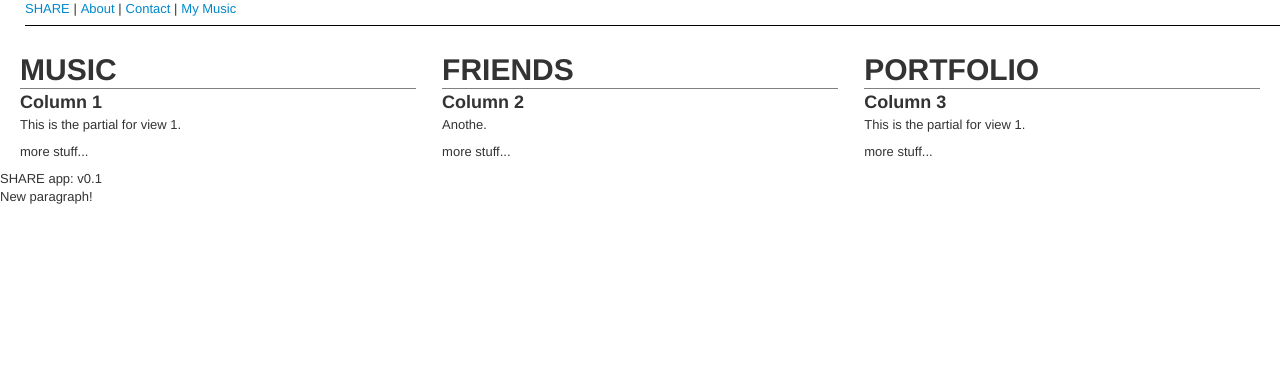
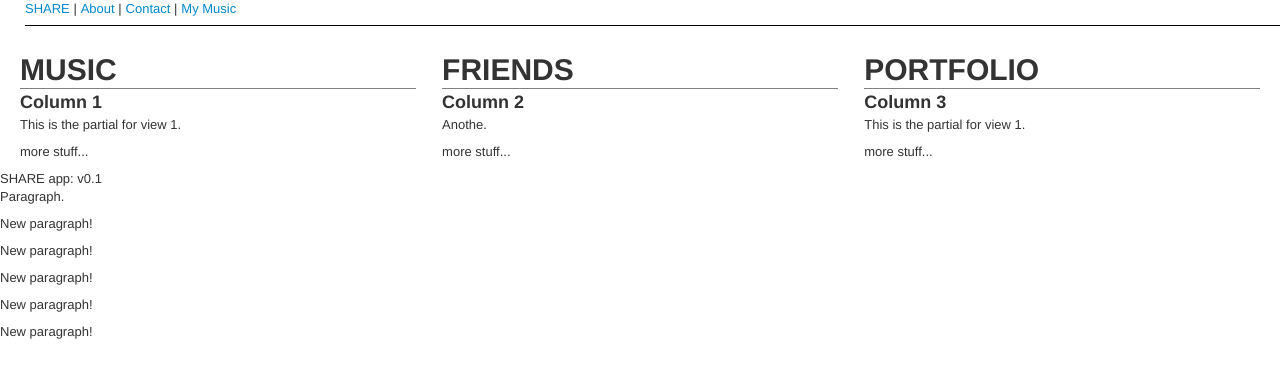
Before and after one commit to mikepriebe/angular-practice-app, a plain HTML site: page index.html in a window 1280 px wide. Drawn offline with Linux system fonts and the light colour scheme.

Commit message:
tutz - binding data

```diff
--- a/index.html
+++ b/index.html
@@ -19,14 +19,16 @@
       <li><a href="#/musicTracks">My Music</a></li>
     </ul>
 
-
     <div ng-view class="view-frame"></div>
 
     <div>SHARE app: v<span app-version></span></div>
 
     <script type="text/javascript">
-            d3.select("body").append("p").text("New paragraph!");
-        </script>
+    var dataset = [ 5, 10, 15, 20, 25 ];
+      d3.select("body").selectAll("p").data(dataset).enter().append("p").text("New paragraph!");
+    </script>
+
+    <p>Paragraph.</p>
 
   </div>
 
```
